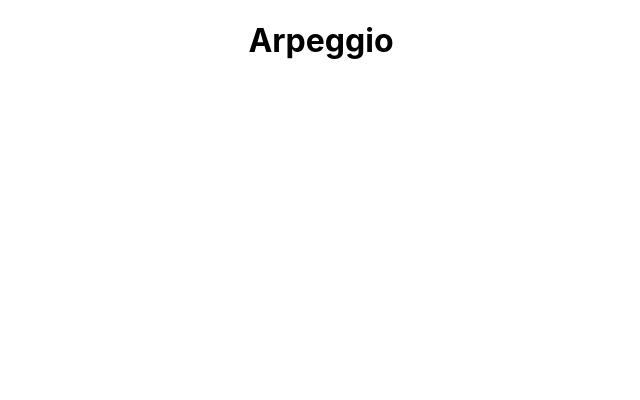
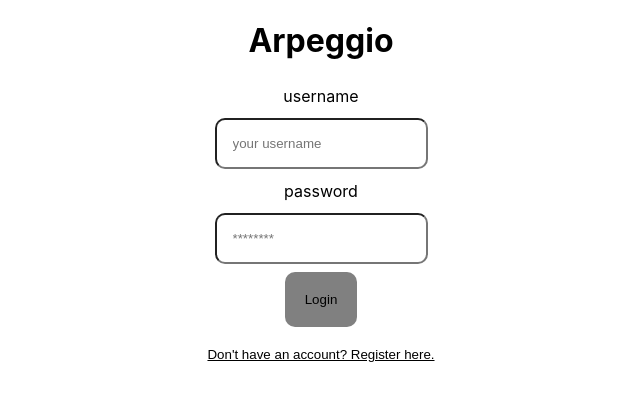
Before and after one commit to lucyz08/35LProject, a React (Create React App) app in the folder client/: page /auth in a window 1280 px wide. Shown: the top 400 px of the page, without its empty margins (319-959 px from the left). Built offline with nearby package versions, Linux system fonts and the light colour scheme.

Commit message:
Log in/Register feature displayed on home page, able to toggle between the two.

```diff
--- a/client/src/App.css
+++ b/client/src/App.css
@@ -1,38 +1,43 @@
 .App {
   text-align: center;
+  align-items: center;
+  justify-content: center;
+  min-height: 100vh;
+  color: black;
+}
+
+.auth-form-container, .login-form, .register-form {
+  display: flex;
+  flex-direction: column;
+  align-items: center;
+}
+
+label {
+  text-align: left;
+  padding: 0.25rem 0;
+}
+
+input {
+  margin: 0.5rem 0;
+  padding: 1rem;
+  border-radius: 10px;
+}
+
+button {
+  border: none;
+  background-color: gray;
+  padding: 20px;
+  border-radius: 10px;
+  cursor: pointer;
+}
+
+.link-btn{
+  background: none;
+  color: black;
+  text-decoration: underline;
 }
 
 .App-logo {
   height: 40vmin;
   pointer-events: none;
 }
-
-@media (prefers-reduced-motion: no-preference) {
-  .App-logo {
-    animation: App-logo-spin infinite 20s linear;
-  }
-}
-
-.App-header {
-  background-color: #282c34;
-  min-height: 100vh;
-  display: flex;
-  flex-direction: column;
-  align-items: center;
-  justify-content: center;
-  font-size: calc(10px + 2vmin);
-  color: white;
-}
-
-.App-link {
-  color: #61dafb;
-}
-
-@keyframes App-logo-spin {
-  from {
-    transform: rotate(0deg);
-  }
-  to {
-    transform: rotate(360deg);
-  }
-}
--- a/client/src/App.js
+++ b/client/src/App.js
@@ -1,10 +1,22 @@
 import logo from './logo.svg';
 import './App.css';
+import React, { useState } from "react";
+import { Login } from "./Login";
+import { Register } from "./Register";
 
 function App() {
+  const [currentForm, setCurrentForm] = useState('login');
+
+  const toggleForm = (formName) => {
+    setCurrentForm(formName)
+  }
+
   return (
     <div className="App">
       <h1>Arpeggio</h1>
+      {
+        currentForm === "login" ?<Login onFormSwitch={toggleForm}/> : <Register onFormSwitch={toggleForm}/>
+      }
     </div>
   );
 }
--- /dev/null
+++ b/client/src/Login.jsx
@@ -0,0 +1,26 @@
+import React, { useState } from "react";
+
+export const Login = (props) => {
+    const [username, setUsername] = useState('');
+    const [pass, setPass] = useState('');
+
+    const handleSubmit = (e) => {
+        e.preventDefault();
+        console.log(username)
+    }
+
+    return (
+        <div className="auth-form-container">
+            <form className="login-form" onSubmit={handleSubmit}>
+                <label for="username">username</label>
+                <input value={username} onChange={(e) => setUsername(e.target.value)} type="username" placeholder="your username" id="username" name="email"/>
+
+                <label for="password">password</label>
+                <input value={pass} onChange={(e) => setPass(e.target.value)} type="password" placeholder="********" id="password" name="password"/>
+
+                <button type="submit">Login</button>
+            </form>
+            <button className="link-btn" onClick={() => props.onFormSwitch('register')}>Don't have an account? Register here.</button>
+        </div>
+    )
+}
--- /dev/null
+++ b/client/src/Register.jsx
@@ -0,0 +1,31 @@
+import React, { useState } from "react";
+
+export const Register = (props) => {
+    const [username, setUsername] = useState('');
+    const [pass, setPass] = useState('');
+    const [name, setName] = useState('');
+
+    const handleSubmit = (e) => {
+        e.preventDefault();
+        console.log(username)
+    }
+
+
+    return (
+        <div className="auth-form-container">
+            <form className="register-form" onSubmit={handleSubmit}>
+                <label for="name">full name</label>
+                <input value={name} name="name" id="name" placeholder="Full Name"/>
+
+                <label for="username">username</label>
+                <input value={username} onChange={(e) => setUsername(e.target.value)} type="username" placeholder="your username" id="username" name="email"/>
+
+                <label for="password">password</label>
+                <input value={pass} onChange={(e) => setPass(e.target.value)} type="password" placeholder="********" id="password" name="password"/>
+
+                <button type="submit">Login</button>
+            </form>
+            <button className="link-btn" onClick={() => props.onFormSwitch('login')}>Already have an account? Login here.</button>
+        </div>
+    )
+}
```
